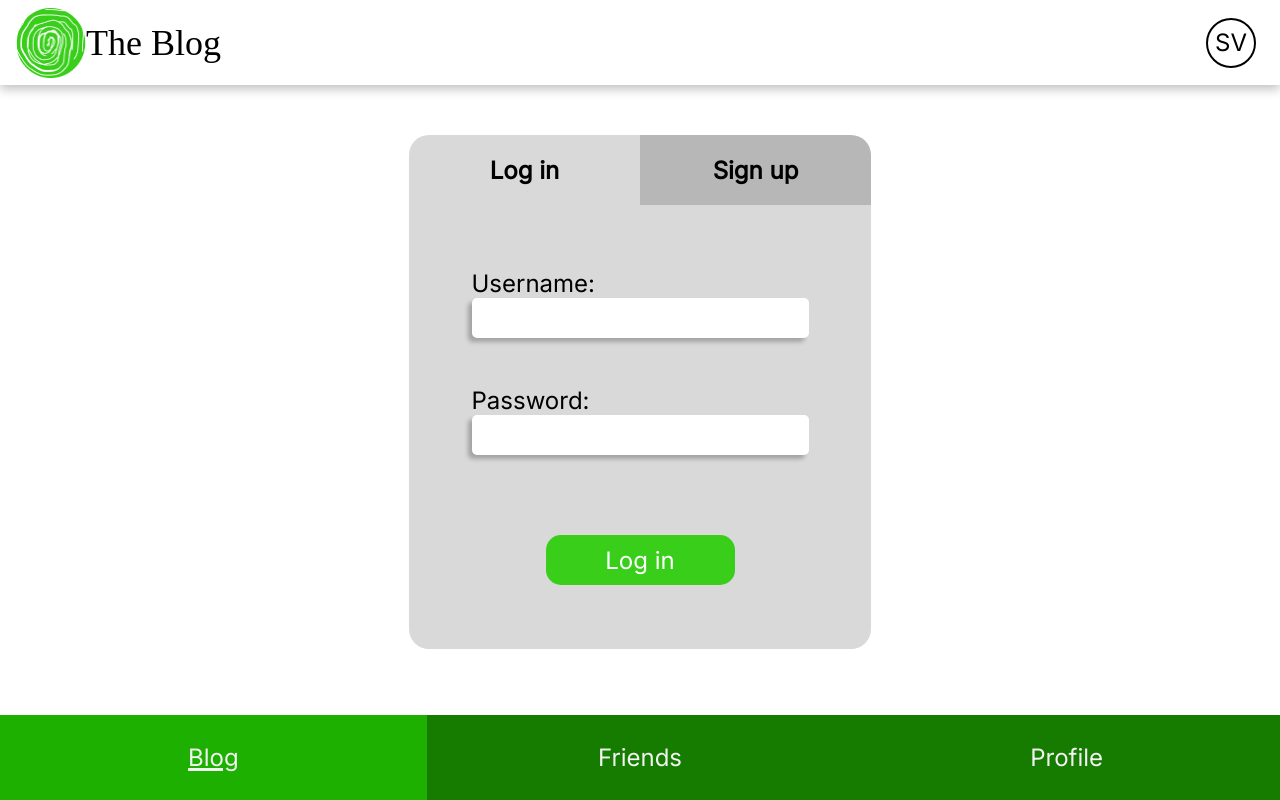
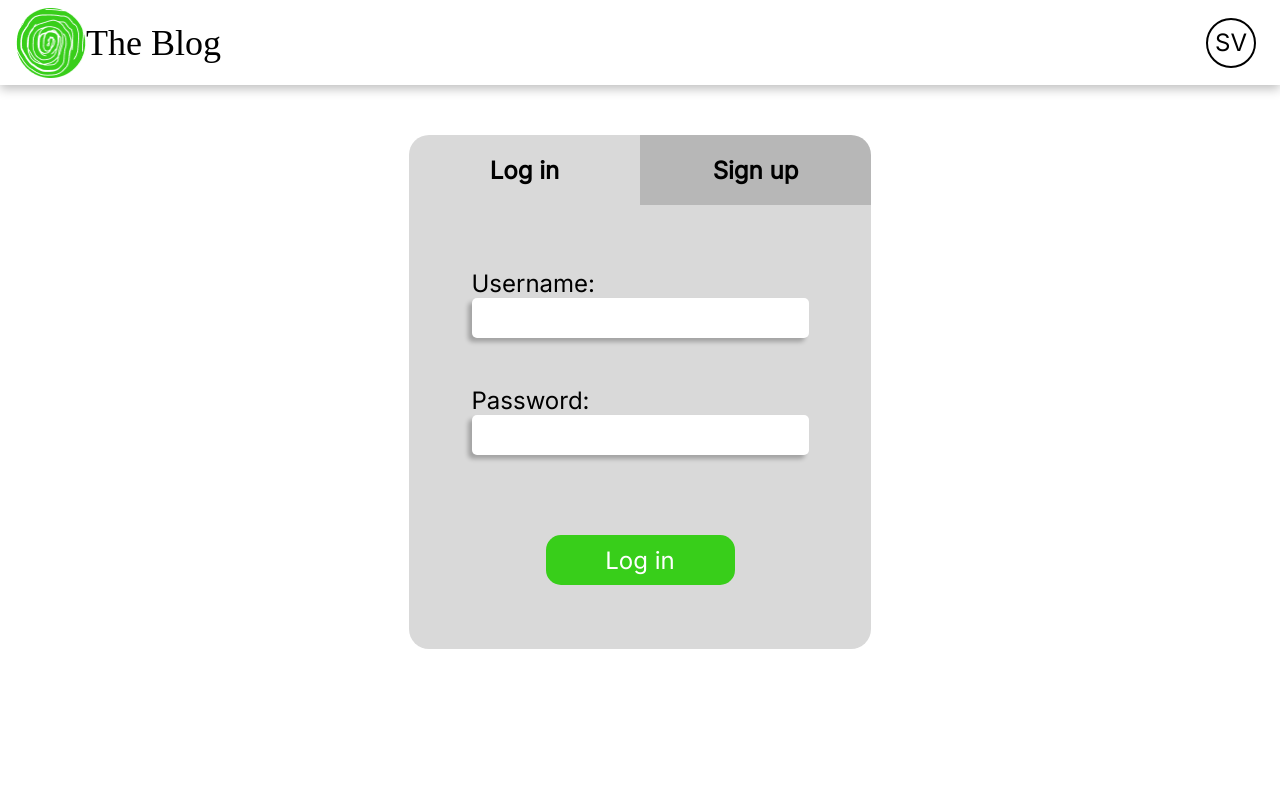
Before and after one commit to nils-nyberg/blog-express, a React (Vite) app in the folder frontend/: page /auth in a window 1280 px wide. Built offline with nearby package versions, Linux system fonts and the light colour scheme; a web font is replaced by a local one.

Commit message:
Fully implement navigation functionality

```diff
--- a/frontend/src/Layout.tsx
+++ b/frontend/src/Layout.tsx
@@ -1,7 +1,12 @@
-import { Outlet, useLocation } from "react-router-dom";
+import { Link, Outlet, useLocation } from "react-router-dom";
 import { useTranslation } from "react-i18next";
 import logo from "./assets/logo.png";
 import useWindowDimensions from "./utils/hooks/useWindowDimensions";
+
+type Props = {
+  href: string;
+  children: string;
+};
 
 function Layout() {
   const { t, i18n } = useTranslation();
@@ -14,6 +19,14 @@ function Layout() {
     i18n.changeLanguage(t("header.changeLanguage").toLowerCase());
   };
 
+  function CustomLink({ href, children }: Props) {
+    return (
+      <Link to={href} className={pathname === href ? "active" : ""}>
+        {children}
+      </Link>
+    );
+  }
+
   return (
     <>
       <header>
@@ -22,11 +35,17 @@ function Layout() {
           {(width <= 1400 || isPageAuth) && (
             <h1 className="header__title">The Blog</h1>
           )}
-          <div className="header__navbar">
-            <a className="active">{t("header.navigation.blog")}</a>
-            <a>{t("header.navigation.friends")}</a>
-            <a>{t("header.navigation.profile")}</a>
-          </div>
+          {!isPageAuth && (
+            <div className="header__navbar">
+              <CustomLink href="/">{t("header.navigation.blog")}</CustomLink>
+              <CustomLink href="/friends">
+                {t("header.navigation.friends")}
+              </CustomLink>
+              <CustomLink href="/profile">
+                {t("header.navigation.profile")}
+              </CustomLink>
+            </div>
+          )}
           <button
             className="header__language-button"
             onClick={handleLanguageChange}
--- a/frontend/src/styles/main.css
+++ b/frontend/src/styles/main.css
@@ -61,6 +61,7 @@
   justify-content: space-evenly;
   color: #f2f2f2;
   width: 100%;
+  text-decoration: none;
 }
 .header__navbar a.active {
   background-color: rgba(37, 225, 0, 0.5176470588);
--- a/frontend/src/styles/sass/layout.scss
+++ b/frontend/src/styles/sass/layout.scss
@@ -36,6 +36,7 @@
       justify-content: space-evenly;
       color: #f2f2f2;
       width: 100%;
+      text-decoration: none;
 
       &.active {
         background-color: #25e10084;
```
